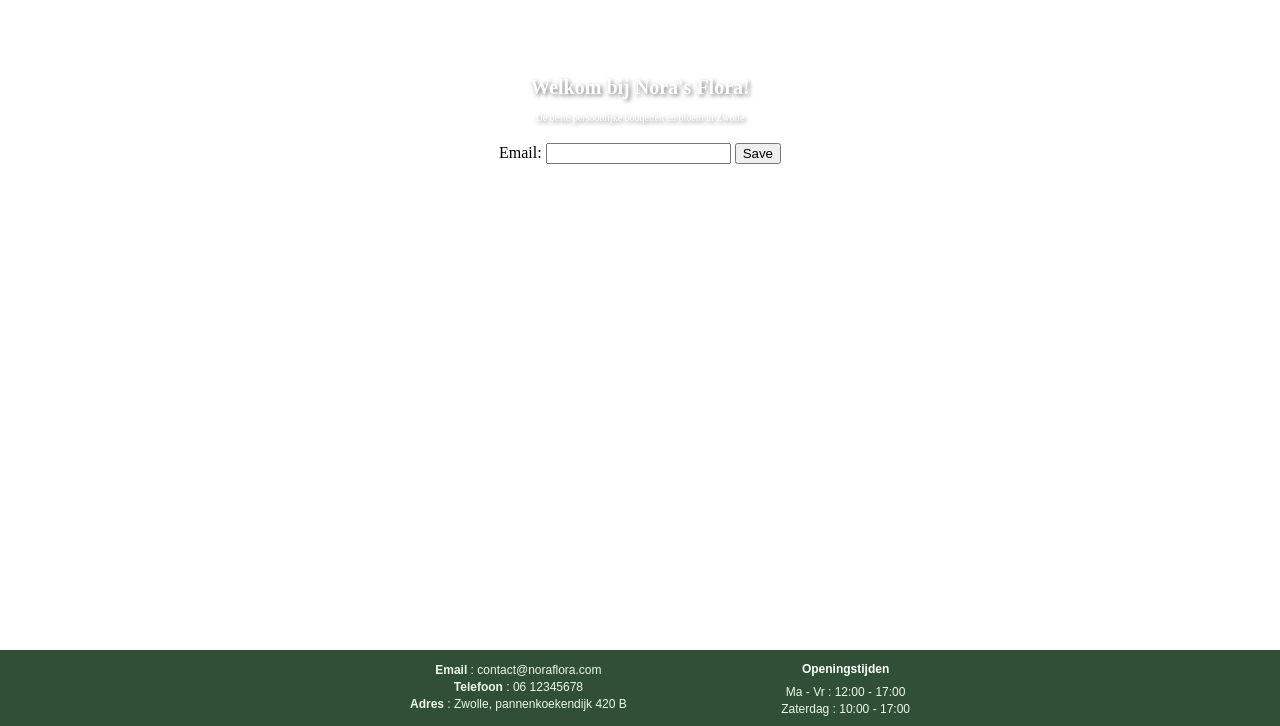
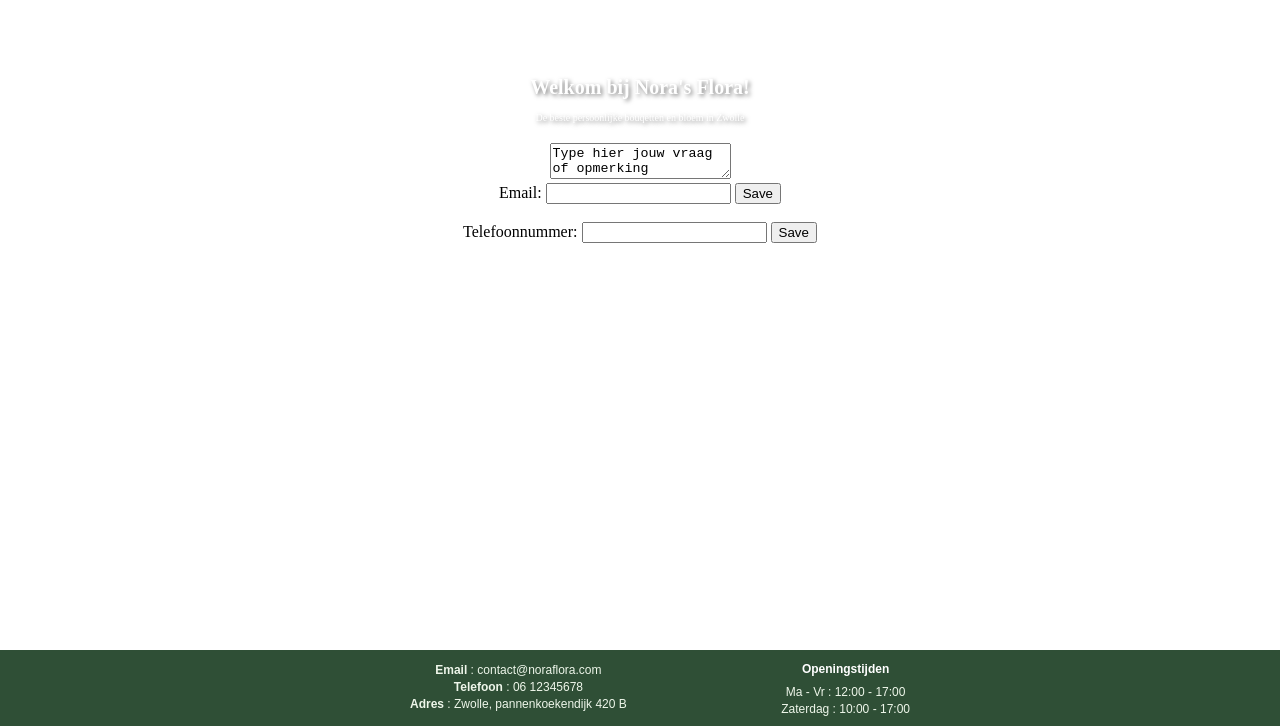
Before and after one commit to TuTranAnh-school/Project-web, a plain HTML site: page Contact.html in a window 1280 px wide. Shown: the part 74-800 px from the top of the page. Drawn offline with Linux system fonts and the light colour scheme.

Commit message:
added input boxes

```diff
--- a/Contact.html
+++ b/Contact.html
@@ -25,9 +25,17 @@
         <p>De beste persoonlijke bouqetten en bloem in Zwolle</p>
     </div>
     <body>
+        <textarea>Type hier jouw vraag of opmerking</textarea>
+        <br>
 <form action="" method="get">
   <label for="Email">Email:</label>
   <input id="Email" name="Email" type="email" required>
+  <input type="submit" value="Save">
+</form>
+<br>
+<form action="" method="get">
+  <label for="Phone">Telefoonnummer:</label>
+  <input id="Phone" name="Phone" type="tel" required>
   <input type="submit" value="Save">
 </form>
     </body>
```
